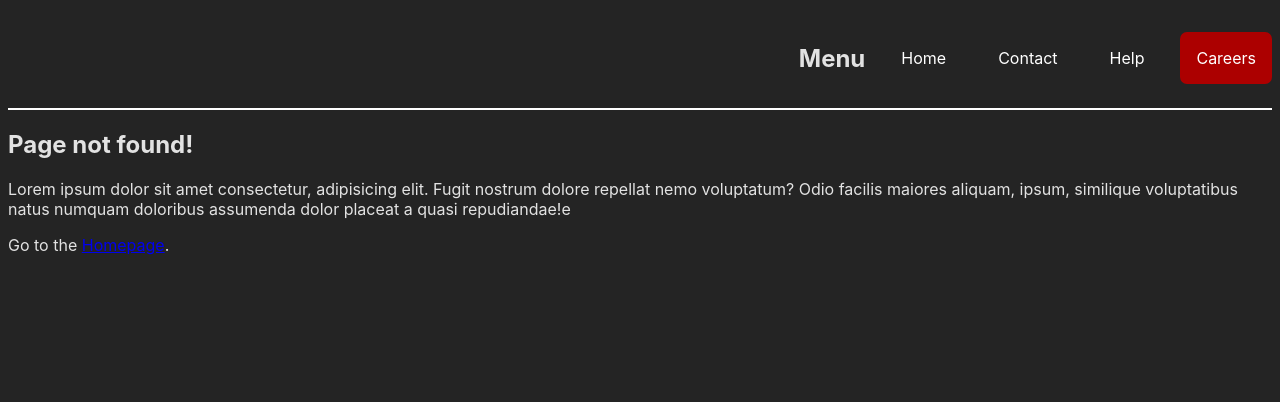
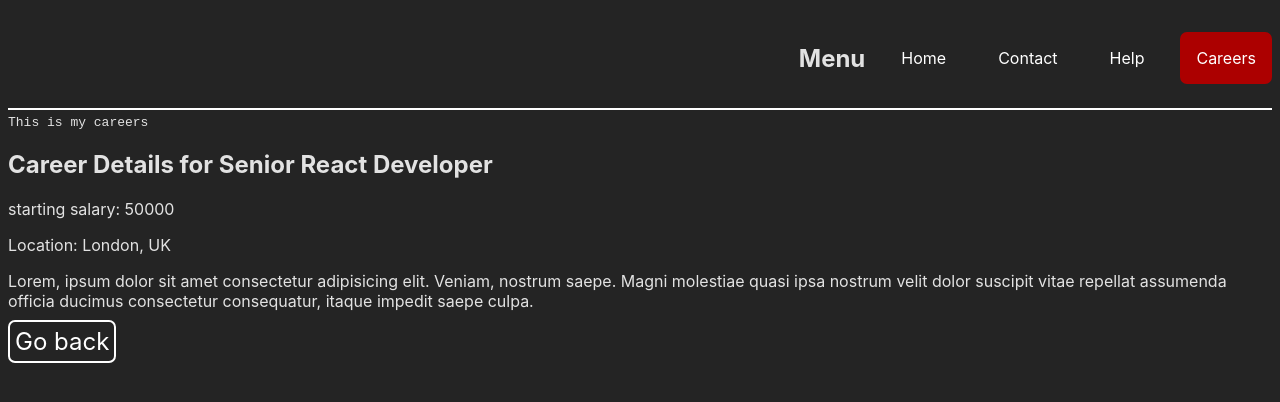
Before and after one commit to Patrick2402/Routing-app, a React (Vite) app: page /careers/1 in a window 1280 px wide. Shown: the top 402 px of the page. Built offline with nearby package versions, Linux system fonts and the light colour scheme; data requests are answered from the project's data file.

Commit message:
Error Handling

```diff
--- a/src/App.css
+++ b/src/App.css
@@ -55,3 +55,18 @@ header nav a {
   gap: 10px 10px;
 
 }
+
+.careers a h2:hover{
+  color: rgb(139, 2, 2);
+}
+.career-details a {
+  text-decoration: unset;
+  color: white;
+  font-size: 24px;
+  font-weight: 400;
+  border-radius: 7px;
+  border: 2px solid white;
+
+  padding: 5px;
+
+}
--- a/src/App.jsx
+++ b/src/App.jsx
@@ -17,6 +17,8 @@ import Faq from './pages/help/Faq';
 import Vmware from './pages/help/Vmware';
 import NotFound from './pages/NotFound';
 import Careers, { carrersLoader } from './pages/careers/Careers';
+import CareerDetails, { careerDetailsLoader } from './pages/careers/CareerDetails';
+import CareersError from './pages/careers/CareersError';
 
 const router = createBrowserRouter(
   createRoutesFromElements(
@@ -25,16 +27,27 @@ const router = createBrowserRouter(
       <Route path='contact' element={<Contact />} />
 
       <Route path='help' element={<HelpLayout />}>
-        <Route path='faq' element={<Faq />}/>
-        <Route path='vmware'element={<Vmware />}/>
+        <Route path='faq' element={<Faq />} />
+        <Route path='vmware' element={<Vmware />} />
       </Route>
 
-      <Route path='careers' element={<CareersLayout />}>
+      <Route path='careers' element={<CareersLayout />} errorElement={<CareersError />}>
         <Route
-         index
-         element={<Careers />}
-         loader={carrersLoader} />
+          index
+          element={<Careers />}
+          loader={carrersLoader}
+     //     errorElement={<CareersError />}
+          />
+
+        <Route
+          path=':id'
+          element={<CareerDetails />}
+          loader={careerDetailsLoader}
+       //   errorElement={<CareersError />}
+        />
       </Route>
+
+
 
       <Route path='*' element={<NotFound />} />
     </Route>
@@ -44,7 +57,7 @@ const router = createBrowserRouter(
 function App() {
 
   return (
-  <RouterProvider router={router} />
+    <RouterProvider router={router} />
   )
 }
 
--- /dev/null
+++ b/src/Pages/careers/CareerDetails.jsx
@@ -0,0 +1,33 @@
+import { Link, useLoaderData, useParams } from "react-router-dom"
+
+export default function CareerDetails() {
+    const { id } = useParams();
+    const career = useLoaderData();
+  return (
+    <div className="career-details">
+        <h2>Career Details for { career.title }</h2>
+        <p>starting salary: {career.salary}</p>
+        <p>Location: {career.location}</p>
+        <div className="details">
+            <p>Lorem, ipsum dolor sit amet consectetur adipisicing elit. Veniam, nostrum saepe. Magni molestiae quasi ipsa nostrum velit dolor suscipit vitae repellat assumenda officia ducimus consectetur consequatur, itaque impedit saepe culpa.</p>
+
+        </div>
+        <Link to='/careers'>Go back</Link>
+    </div>
+  )
+}
+
+
+// loader function
+
+export const careerDetailsLoader = async ({ params }) => {
+
+    const { id } = params;
+
+    const res = await fetch('http://localhost:4001/careers/' + id);
+
+    if(!res.ok){
+      throw Error('Could not find that career');
+    }
+    return res.json();
+}
--- a/src/Pages/careers/Careers.jsx
+++ b/src/Pages/careers/Careers.jsx
@@ -9,8 +9,8 @@ export default function Careers() {
   return (
     <div className="careers">
       {careers.map(career => (
-        <Link to='/' key={career.id}>
-          <p>{career.title}</p>
+        <Link to={career.id.toString()} key={career.id}>
+          <h2>{career.title}</h2>
           <p>Based in {career.location}</p>
           <code>Salary: {career.salary}$</code>
         </Link>
@@ -24,6 +24,9 @@ export default function Careers() {
 
 export const carrersLoader = async () => {
   const res = await fetch('http://localhost:4001/careers');
+  if(!res.ok){
+    throw Error('Could not fetch the careers');
+  }
   return res.json();
 }
 // tutaj trzba npm i json-server
--- /dev/null
+++ b/src/Pages/careers/CareersError.jsx
@@ -0,0 +1,13 @@
+import React from 'react'
+import { Link, useRouteError } from 'react-router-dom'
+
+export default function CareersError() {
+    const error = useRouteError();
+  return (
+    <div className="careers-error">
+        <h2>Error</h2>
+        <p>{error.message}</p>
+        <Link to='/'>Back to the homepage</Link>
+    </div>
+  )
+}
```
